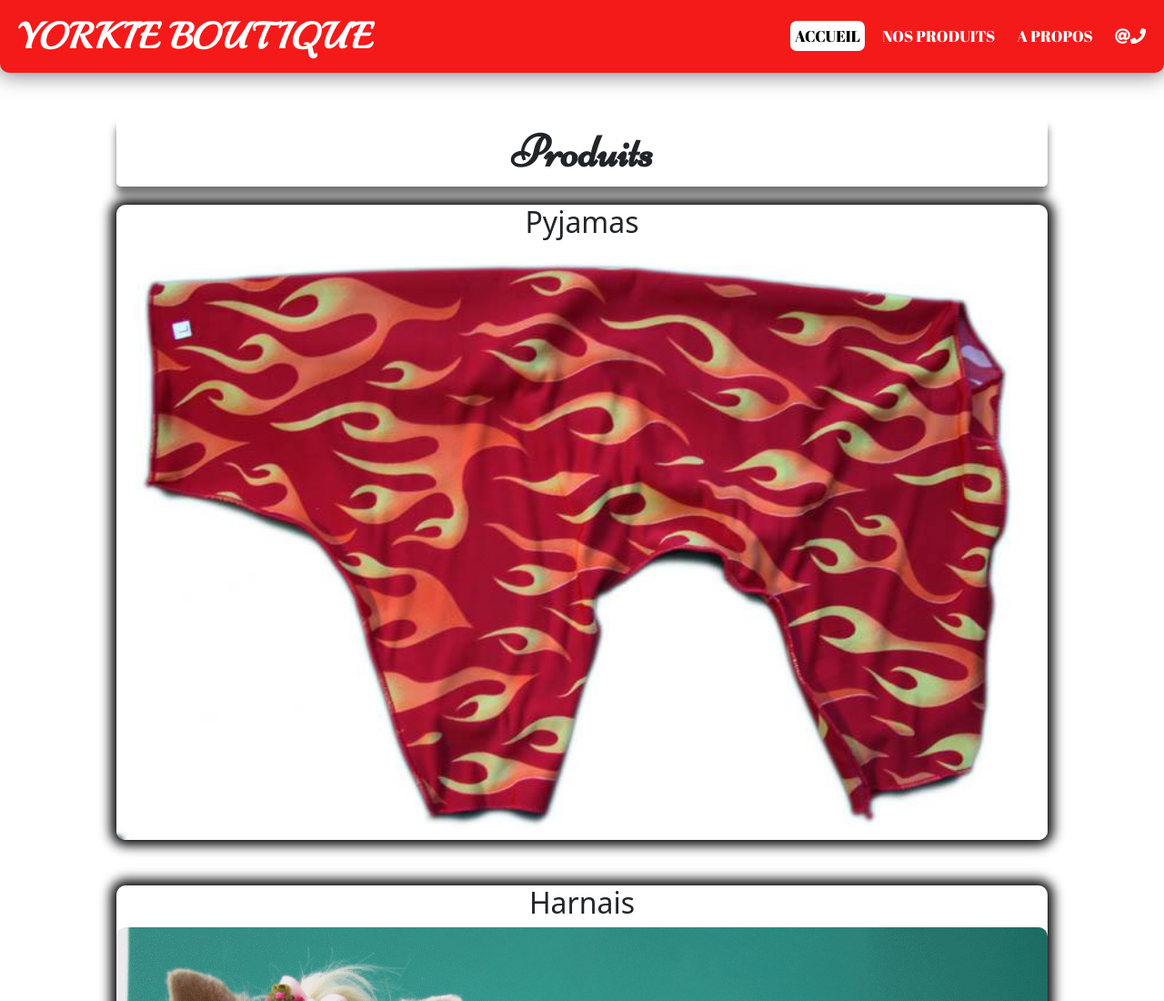
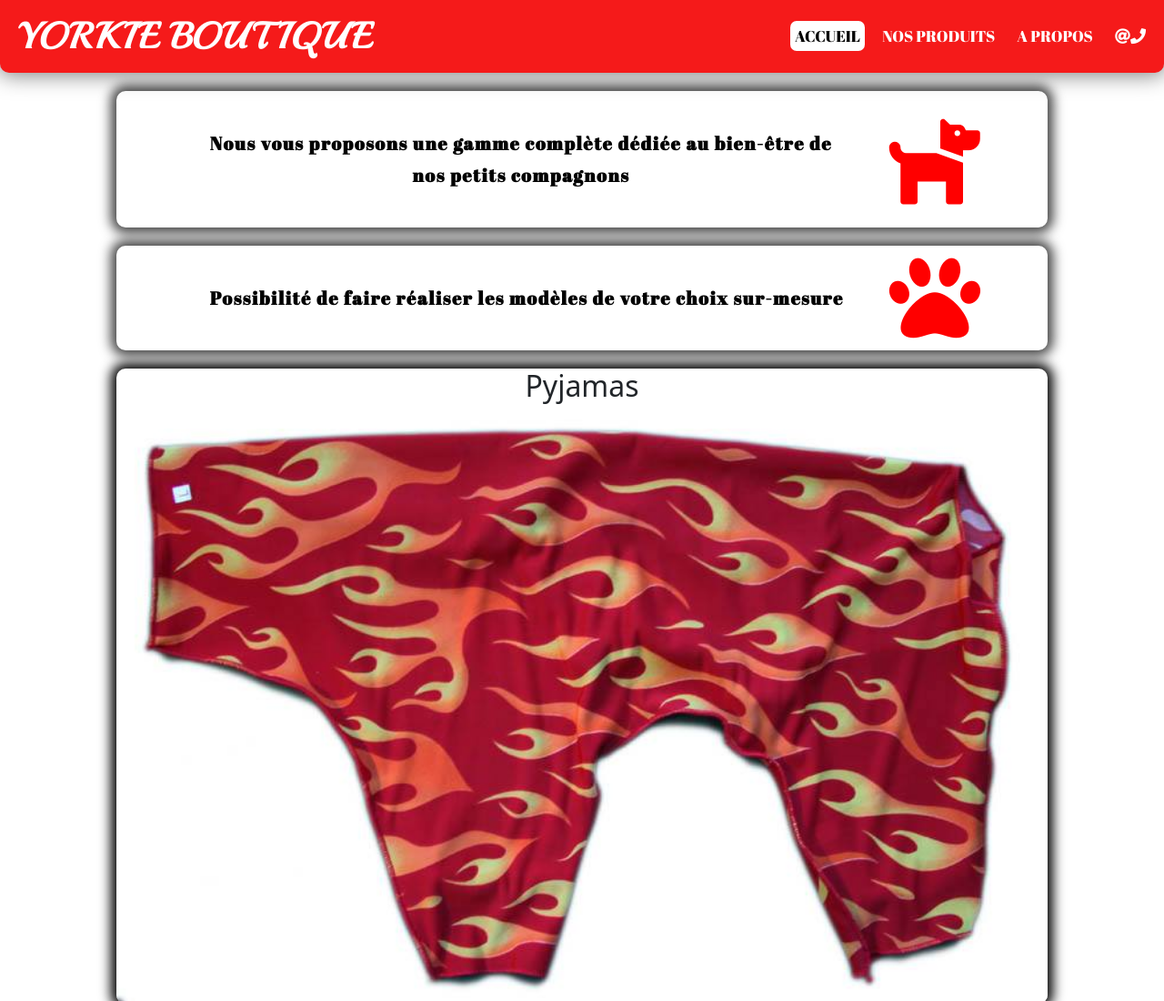
Before and after one commit to Nath2113/YB, a plain HTML site: page produits.html in a window 1280 px wide. Shown: the top 1100 px of the page at 91% size. Drawn offline with nearby package versions, Linux system fonts and the light colour scheme.

Commit message:
Ajout contenu page produits terminer

```diff
--- a/produits.html
+++ b/produits.html
@@ -41,7 +41,14 @@
     </header>
     <main>
 
-        <article class="headline"><span>Produits</span></article>
+        <div>
+            <article class="article1">
+                <p class="articlep1">Nous vous proposons une gamme complète dédiée au bien-être de nos petits compagnons</p><i class="fas fa-dog"></i>
+            </article>
+            <article class="article2">
+                <p class="articlep2">Possibilité de faire réaliser les modèles de votre choix sur-mesure</p><i class="fas fa-paw"></i>
+            </article>
+        </div>
 
         <div id="carouselproduits" class="carousel carousel-dark slide carousel-fade" data-ride="carousel" data-interval="3000">
             <div class="carousel-inner">
--- a/styleP.css
+++ b/styleP.css
@@ -101,6 +101,37 @@
 
   }
 
+  .article1, .article2{
+    box-shadow:0px 0px 13px 6px #000000be;
+    color: black;
+    display: flex;
+    align-items: center;
+    justify-content: center;
+    width: 100%;
+    margin: auto;
+    margin-bottom: 20px;
+    font-family: 'Abril Fatface', cursive;
+    font-size: 20px;
+    line-height: 35px;
+    border-radius: 10px;
+    letter-spacing: 1.5px;
+    font-weight: bold;
+}
+.articlep1, .articlep2
+{
+  width: 70%;
+  margin: 40px;
+}
+.article1:hover, .article2:hover{
+  -webkit-transform: scale(1.05);
+  -webkit-transition: all 0.3s ease;}
+
+.fa-dog, .fa-paw{
+  font-size: 100px;
+  padding-right: 20px;
+  color: red;
+}
+
  .carousel{
   box-shadow:0px 0px 13px 6px #000000;
   border-radius: 10px;
```
